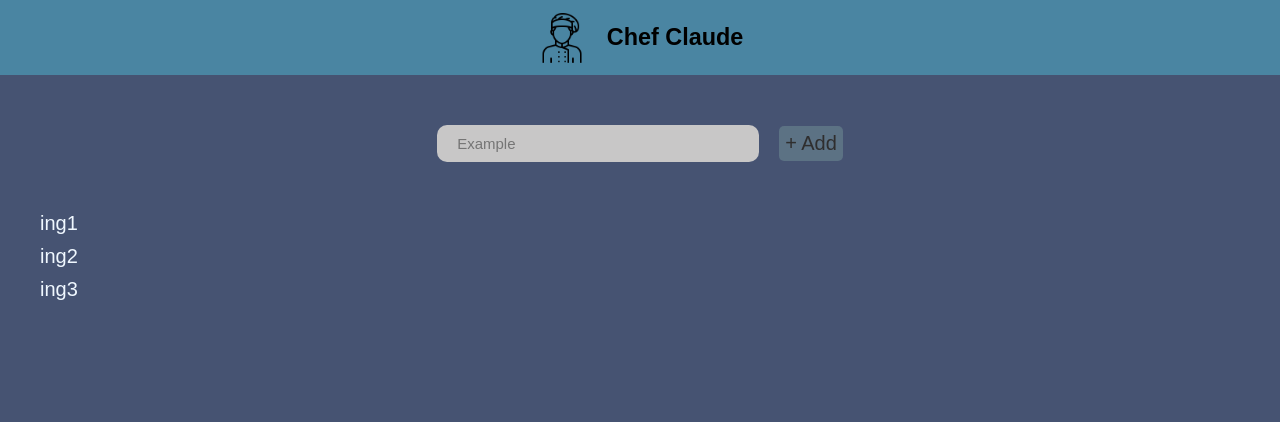
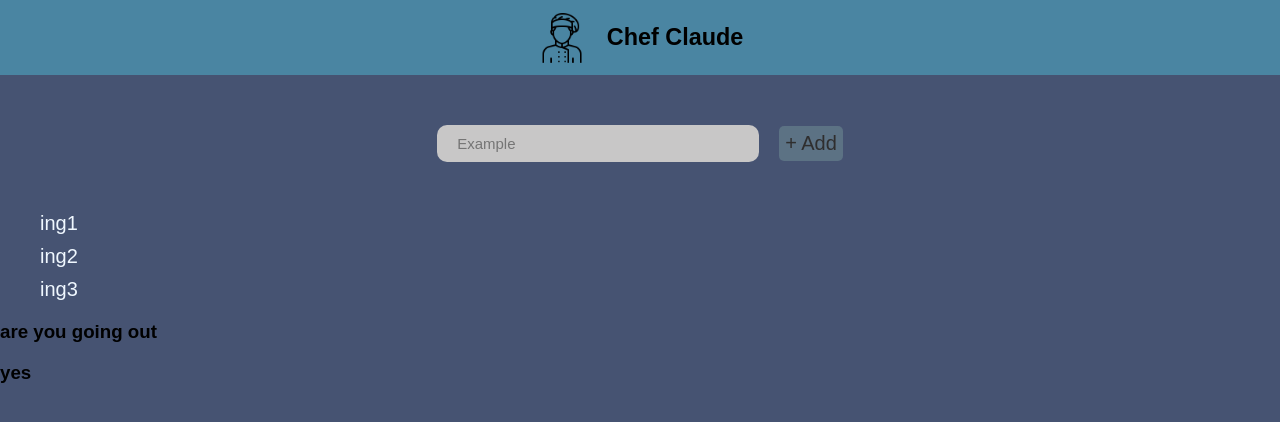
Before and after one commit to walid-amjahdi/Chef_Claude, a React (Create React App) app: page / in a window 1280 px wide. Shown: the top 422 px of the page. Built offline with nearby package versions, Linux system fonts and the light colour scheme.

Commit message:
ternary practice 5:51 9/8

```diff
--- a/src/App.js
+++ b/src/App.js
@@ -1,12 +1,14 @@
 import './App.css';
 import { Header } from './Components/Header';
 import { Main } from './Components/Main';
+import { Ternary } from './Components/Ternary';
 
 function App() {
   return (
     <>
       <Header />
       <Main />
+      <Ternary />
     </>
   );
 }
--- /dev/null
+++ b/src/Components/Ternary.jsx
@@ -0,0 +1,13 @@
+import { useState } from "react"
+
+export function Ternary()
+{
+    let isGoingOut = true
+    let answer = isGoingOut? "yes" : "no"
+    return (
+        <>
+            <h3>are you going out</h3>
+            <h3>{answer}</h3>
+        </>
+    )
+}
```
Also changed, not shown: src/Components/Counter.jsx (deleted, +0 -13 lines).
